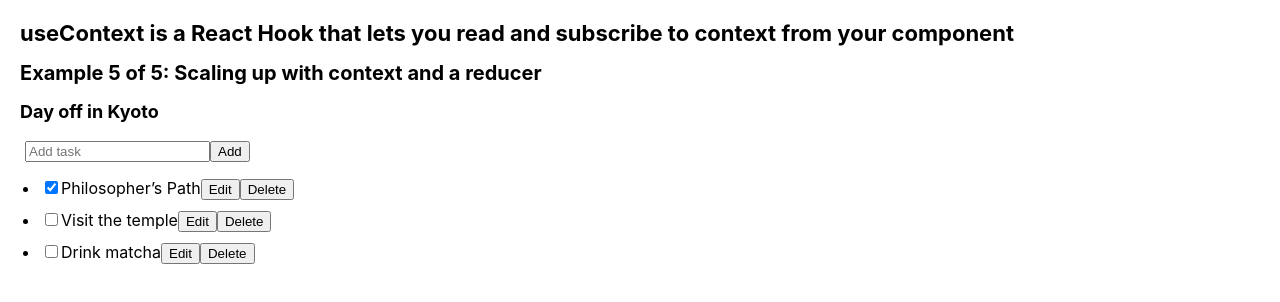
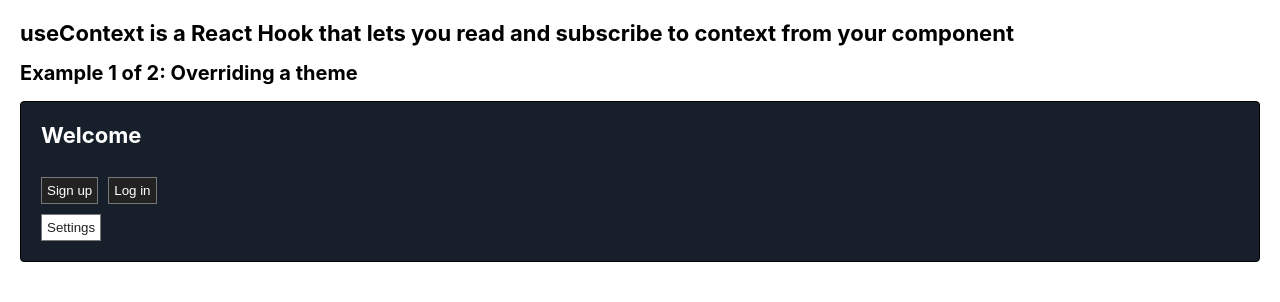
Before and after one commit to VladimirovMario/Sandbox, a React (Create React App) app in the folder 01. React documentation/03. API Reference/01. Hooks/: page / in a window 1280 px wide. Shown: the top 302 px of the page. Built offline with nearby package versions, Linux system fonts and the light colour scheme.

Commit message:
Overriding a theme

```diff
--- /dev/null
+++ b/01. React documentation/03. API Reference/01. Hooks/src/components/UseContext/OverridingATheme/OverridingATheme.js
@@ -0,0 +1,57 @@
+import { createContext, useContext } from 'react';
+
+export default function OverridingATheme() {
+  return (
+    <>
+      <h2>Example 1 of 2: Overriding a theme</h2>
+      <MyApp />
+    </>
+  );
+}
+
+const ThemeContext = createContext('light');
+
+function MyApp() {
+  return (
+    <ThemeContext.Provider value="dark">
+      <Form />
+    </ThemeContext.Provider>
+  );
+}
+
+function Form() {
+  return (
+    <Panel title="Welcome">
+      <Button>Sign up</Button>
+      <Button>Log in</Button>
+      <ThemeContext.Provider value="light">
+        <Footer />
+      </ThemeContext.Provider>
+    </Panel>
+  );
+}
+
+function Footer() {
+  return (
+    <footer>
+      <Button>Settings</Button>
+    </footer>
+  );
+}
+
+function Panel({ title, children }) {
+  const theme = useContext(ThemeContext);
+  const className = 'panel-' + theme;
+  return (
+    <section className={className}>
+      {title && <h1>{title}</h1>}
+      {children}
+    </section>
+  );
+}
+
+function Button({ children }) {
+  const theme = useContext(ThemeContext);
+  const className = 'button-' + theme;
+  return <button className={className}>{children}</button>;
+}
--- a/01. React documentation/03. API Reference/01. Hooks/src/components/UseContext/UseContext.js
+++ b/01. React documentation/03. API Reference/01. Hooks/src/components/UseContext/UseContext.js
@@ -1,4 +1,5 @@
-import ScalingUpWithContextAndAReducer from './ScalingUpWithContextAndAReducer/ScalingUpWithContextAndAReducer';
+import OverridingATheme from './OverridingATheme/OverridingATheme';
+// import ScalingUpWithContextAndAReducer from './ScalingUpWithContextAndAReducer/ScalingUpWithContextAndAReducer';
 // import ExtractingProvidersToAComponent from './ExtractingProvidersToAComponent/ExtractingProvidersToAComponent';
 // import MultipleContexts from './MultipleContexts/MultipleContexts';
 // import UpdatingAnObjectViaContext from './UpdatingAnObjectViaContext/UpdatingAnObjectViaContext';
@@ -13,7 +14,8 @@ export default function UseContext() {
         useContext is a React Hook that lets you read and subscribe to context
         from your component
       </h1>
-      <ScalingUpWithContextAndAReducer />
+      <OverridingATheme />
+      {/* <ScalingUpWithContextAndAReducer /> */}
       {/* <ExtractingProvidersToAComponent /> */}
       {/* <MultipleContexts /> */}
       {/* <UpdatingAnObjectViaContext /> */}
```
